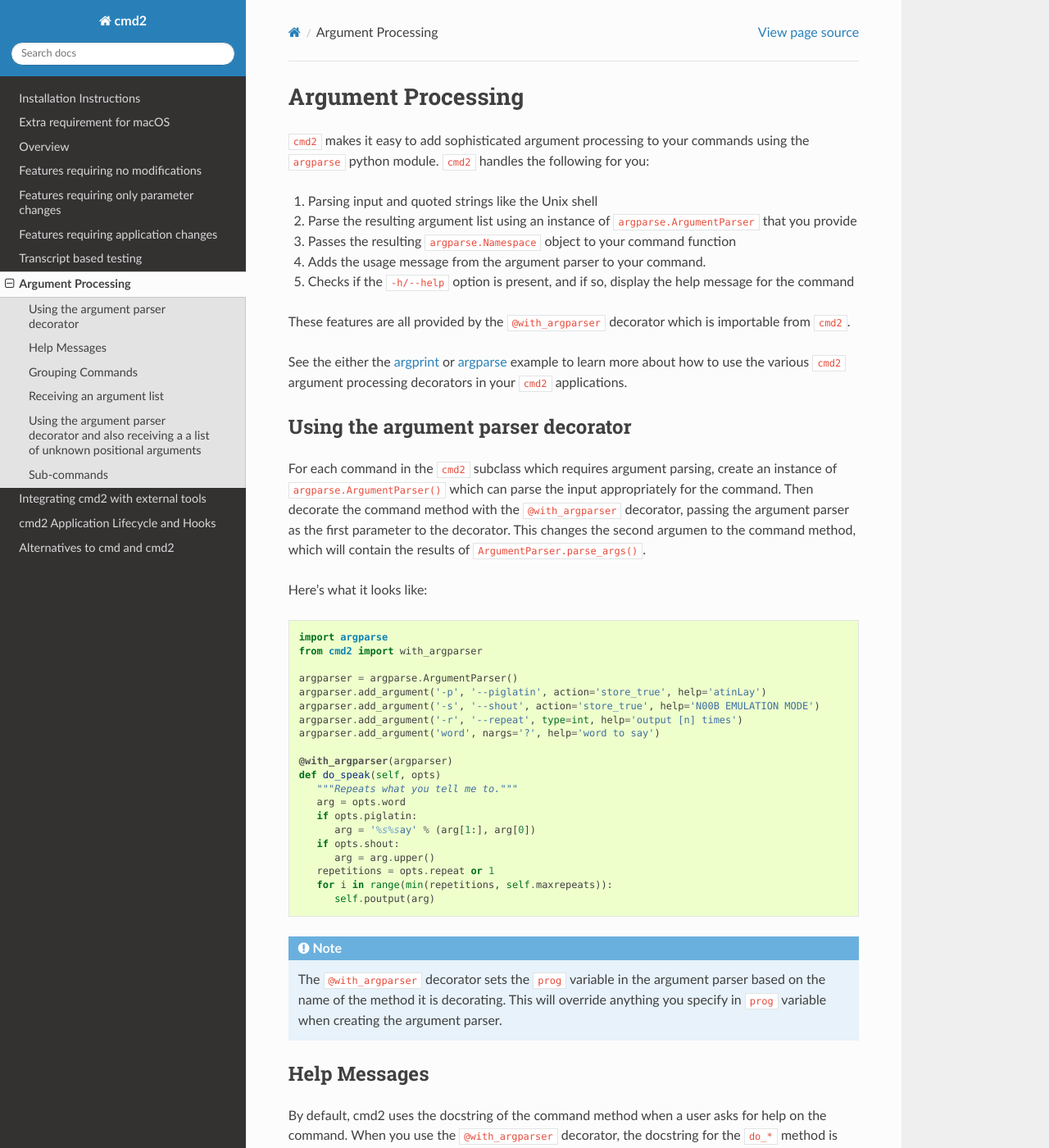
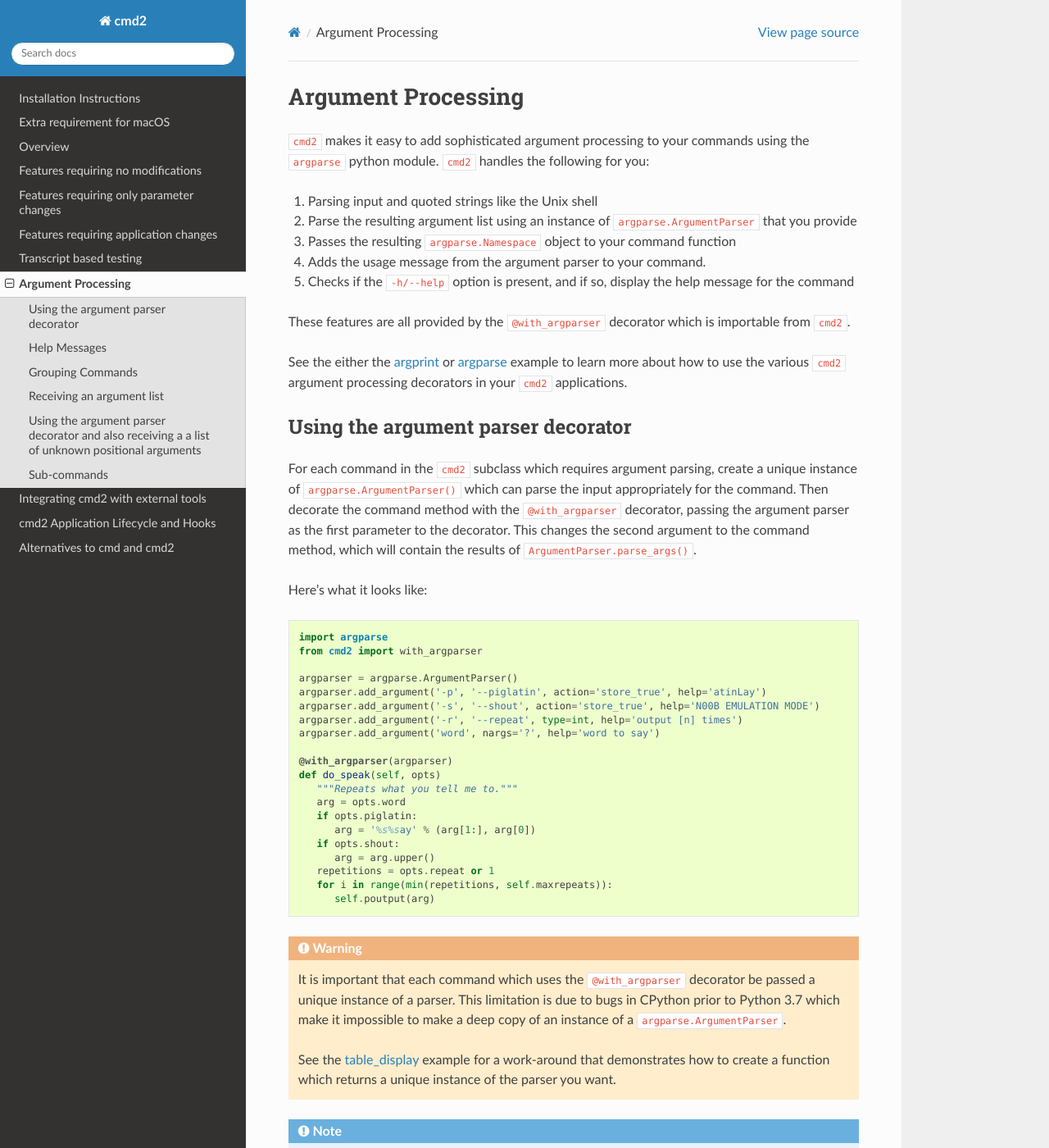
Before and after one commit to python-cmd2/cmd2, a Sphinx documentation site: the page built from docs/argument_processing.rst, in a window 1280 px wide and 1400 px high. Shown: the whole window at 82% size. Built offline with Sphinx 7.4.7 and the Read the Docs theme 2.0.0, drawn with Linux system fonts in a browser that asks for light colours.

Commit message:
Added documentation stating that parsers passed to argparse decorators need to be unique
Also:
- Modified table_display.py to demonstrate a workaround

```diff
--- a/docs/argument_processing.rst
+++ b/docs/argument_processing.rst
@@ -25,10 +25,10 @@
 ===================================
 
 For each command in the ``cmd2`` subclass which requires argument parsing,
-create an instance of ``argparse.ArgumentParser()`` which can parse the
+create a unique instance of ``argparse.ArgumentParser()`` which can parse the
 input appropriately for the command. Then decorate the command method with
 the ``@with_argparser`` decorator, passing the argument parser as the
-first parameter to the decorator. This changes the second argumen to the command method, which will contain the results
+first parameter to the decorator. This changes the second argument to the command method, which will contain the results
 of ``ArgumentParser.parse_args()``.
 
 Here's what it looks like::
@@ -54,12 +54,24 @@
          for i in range(min(repetitions, self.maxrepeats)):
             self.poutput(arg)
 
+.. warning::
+
+    It is important that each command which uses the ``@with_argparser`` decorator be passed a unique instance of a
+    parser.  This limitation is due to bugs in CPython prior to Python 3.7 which make it impossible to make a deep copy
+    of an instance of a ``argparse.ArgumentParser``.
+
+    See the table_display_ example for a work-around that demonstrates how to create a function which returns a unique
+    instance of the parser you want.
+
+
 .. note::
 
    The ``@with_argparser`` decorator sets the ``prog`` variable in
    the argument parser based on the name of the method it is decorating.
    This will override anything you specify in ``prog`` variable when
    creating the argument parser.
+
+.. _table_display: https://github.com/python-cmd2/cmd2/blob/master/examples/table_display.py
 
 
 Help Messages
```
Also changed, not shown: 2 other files.
